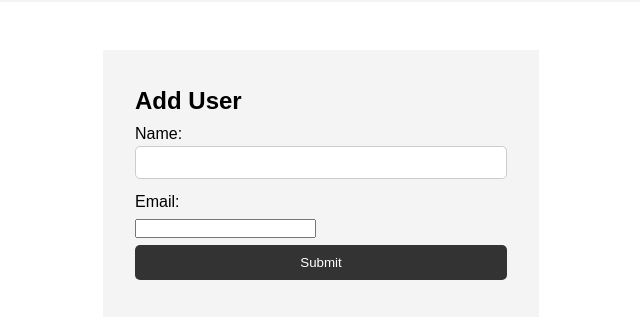
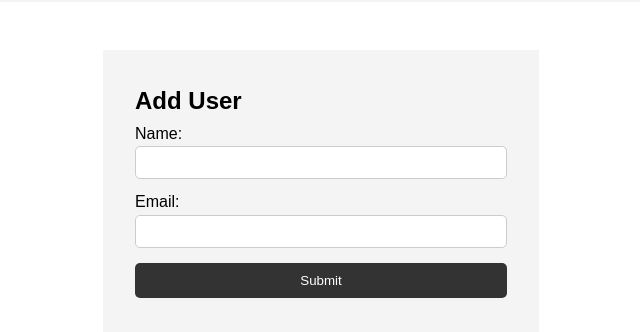
Before and after one commit to avijitgiri5/StoreDataLocalStorge, a plain HTML site: page index.html in a window 1280 px wide. Shown: the part 81-413 px from the top of the page, without its empty margins (319-959 px from the left). Drawn offline with Linux system fonts and the light colour scheme.

Commit message:
email css added

```diff
--- a/style.css
+++ b/style.css
@@ -48,6 +48,13 @@
     border-radius: 5px;
     border: 1px solid #ccc;
   }
+  #my-form input[type='email'] {
+    width: 100%;
+    padding: 8px;
+    margin-bottom: 10px;
+    border-radius: 5px;
+    border: 1px solid #ccc;
+  }
 
   .btn {
     display: block;
```
